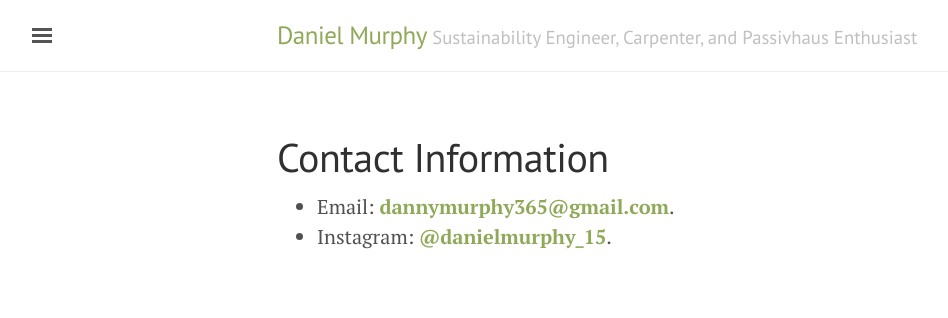
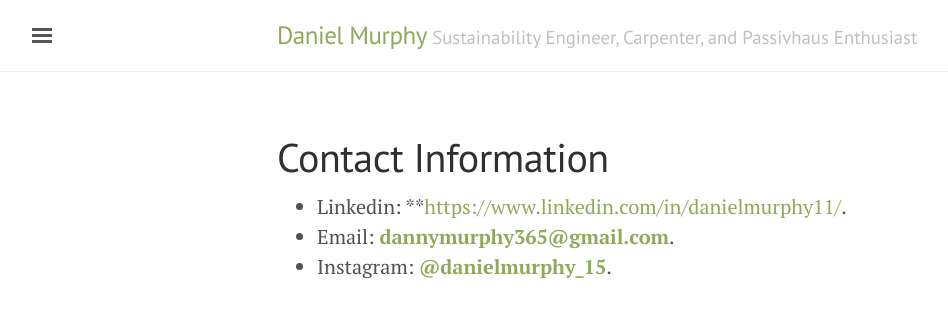
Before and after one commit to danielkmurphy/danielkmurphy.github.io, a Jekyll site: the page built from contact.md, in a window 1280 px wide. Shown: the top 318 px of the page, without its empty margins (3-951 px from the left). Built offline with Jekyll 4.4.1, drawn with Linux system fonts in a browser that asks for light colours.

Commit message:
Update contact.md

```diff
--- a/contact.md
+++ b/contact.md
@@ -4,5 +4,6 @@ title: "Contact Information"
 permalink: /contact/
 ---
 
+* Linkedin: **[https://www.linkedin.com/in/danielmurphy11/](https://www.linkedin.com/in/danielmurphy11/).
 * Email: **[dannymurphy365@gmail.com](mailto:dannymurphy365@gmail.com)**.
 * Instagram: **[@danielmurphy_15](https://www.instagram.com/danielmurphy_15/)**.
```
